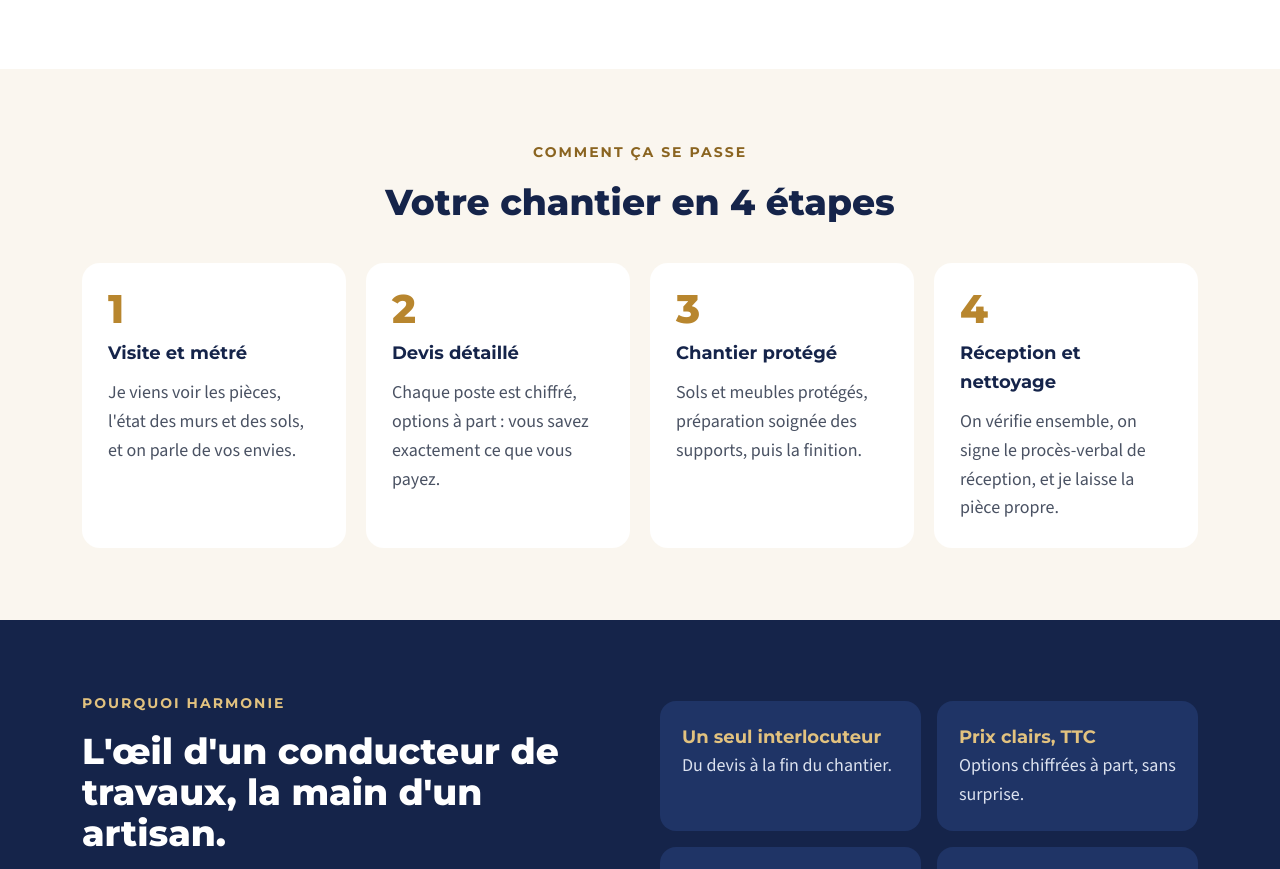
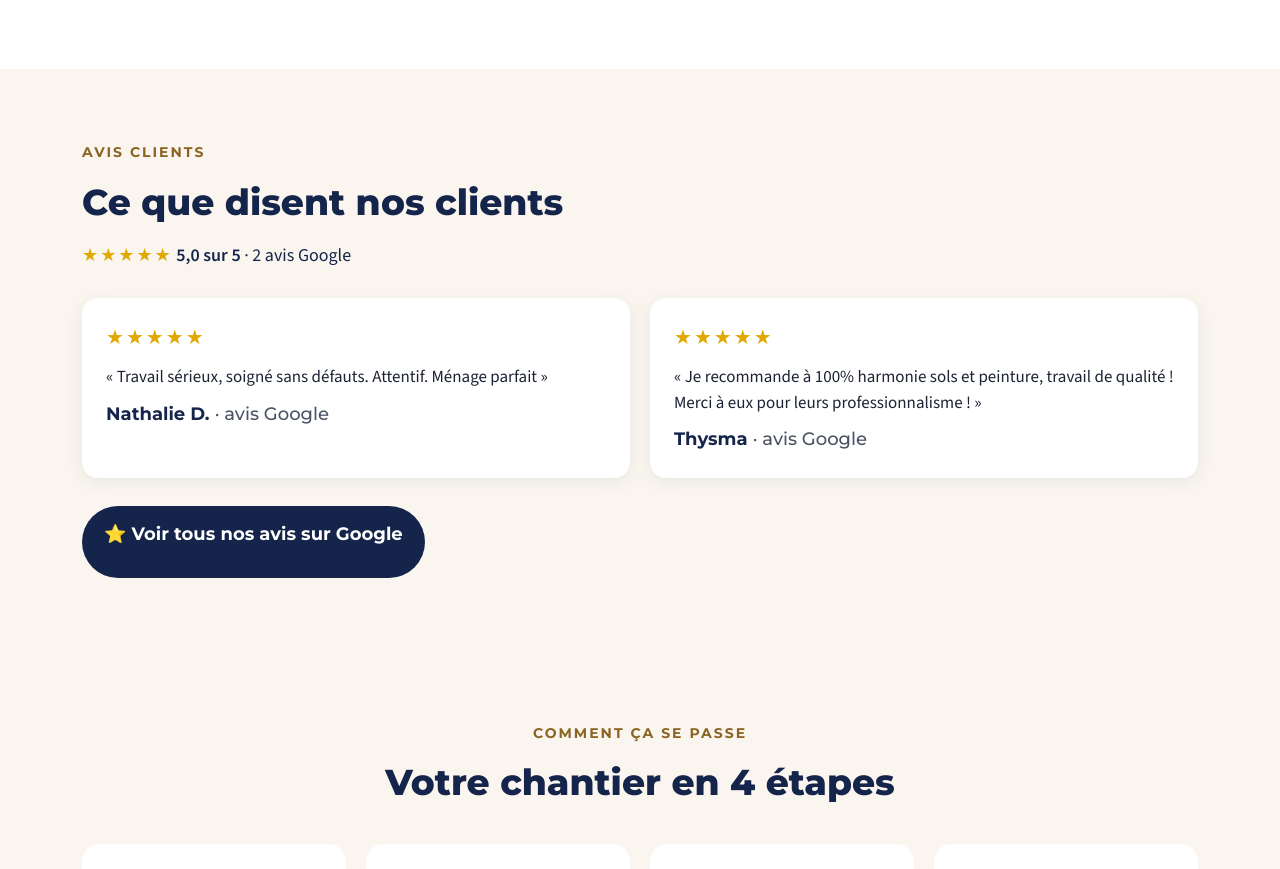
Before and after one commit to teixeira-antony/site-harmonie, a plain HTML site: page index.html in a window 1280 px wide. Shown: the part 3314-4183 px from the top of the page. Drawn offline with nearby package versions, Linux system fonts and the light colour scheme.

Commit message:
Ajout rubrique Avis clients

```diff
--- a/index.html
+++ b/index.html
@@ -238,6 +238,30 @@ body{padding-bottom:76px}}
 </div>
 </section>
 
+<!-- Avis clients : recopiés à la main depuis la fiche Google (mettre à jour la note et le nombre à chaque nouvel avis) -->
+<section id="avis" style="padding:72px 0">
+<div class="wrap" style="display:flex;flex-direction:column;gap:28px">
+<div style="display:flex;flex-direction:column;gap:10px">
+<div style="font-family:Montserrat,sans-serif;font-weight:700;font-size:14px;letter-spacing:2px;text-transform:uppercase;color:#8A6420">Avis clients</div>
+<h2 style="margin:0;font-family:Montserrat,sans-serif;font-weight:800;font-size:36px;color:#15244A">Ce que disent nos clients</h2>
+<div style="font-size:18px;color:#15244A"><span style="color:#E0A800;letter-spacing:2px">★★★★★</span> <strong>5,0 sur 5</strong> · 2 avis Google</div>
+</div>
+<div style="display:flex;flex-wrap:wrap;gap:20px">
+<figure style="margin:0;flex:1 1 300px;background:#FFFFFF;border-radius:16px;padding:24px;box-shadow:0 4px 18px rgba(21,36,74,0.08);display:flex;flex-direction:column;gap:10px">
+<div style="color:#E0A800;font-size:20px;letter-spacing:2px" aria-label="5 étoiles sur 5">★★★★★</div>
+<blockquote style="margin:0;color:#1C2333;font-size:17px;line-height:1.5">« Travail sérieux, soigné sans défauts. Attentif. Ménage parfait »</blockquote>
+<figcaption style="font-family:Montserrat,sans-serif;font-weight:700;color:#15244A">Nathalie D. <span style="font-weight:400;color:#4A5263">· avis Google</span></figcaption>
+</figure>
+<figure style="margin:0;flex:1 1 300px;background:#FFFFFF;border-radius:16px;padding:24px;box-shadow:0 4px 18px rgba(21,36,74,0.08);display:flex;flex-direction:column;gap:10px">
+<div style="color:#E0A800;font-size:20px;letter-spacing:2px" aria-label="5 étoiles sur 5">★★★★★</div>
+<blockquote style="margin:0;color:#1C2333;font-size:17px;line-height:1.5">« Je recommande à 100% harmonie sols et peinture, travail de qualité ! Merci à eux pour leurs professionnalisme ! »</blockquote>
+<figcaption style="font-family:Montserrat,sans-serif;font-weight:700;color:#15244A">Thysma <span style="font-weight:400;color:#4A5263">· avis Google</span></figcaption>
+</figure>
+</div>
+<div><a href="https://maps.google.com/?cid=6729114700502156111" target="_blank" rel="noopener" style="display:inline-block;font-family:Montserrat,sans-serif;font-weight:700;padding:14px 22px;border-radius:999px;background:#15244A;color:#FFFFFF;text-decoration:none;min-height:44px">⭐ Voir tous nos avis sur Google</a></div>
+</div>
+</section>
+
 <!-- Méthode -->
 <section id="methode" style="padding:72px 0">
 <div class="wrap" style="display:flex;flex-direction:column;gap:32px">
```
